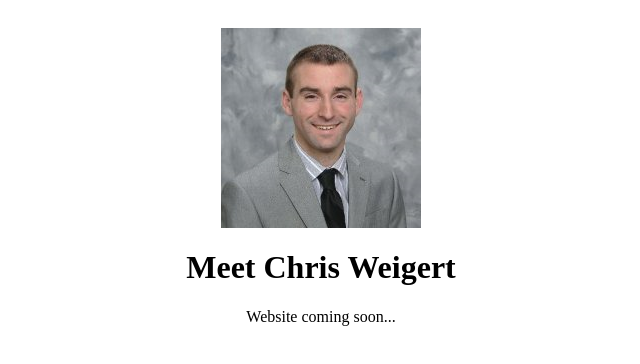
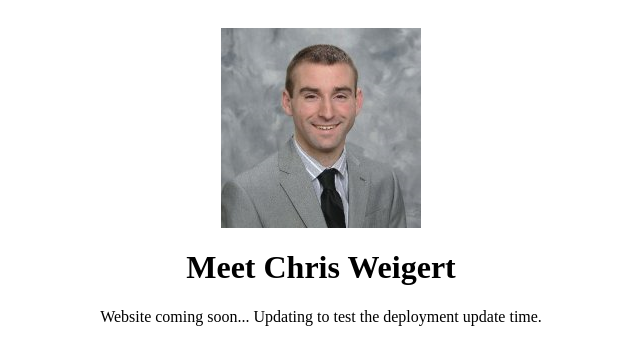
Before and after one commit to cweigert/chrisweigert, a plain HTML site: page index.html in a window 1280 px wide. Shown: the whole page, without its empty margins (319-959 px from the left). Drawn offline with Linux system fonts and the light colour scheme.

Commit message:
Update index.html

```diff
--- a/index.html
+++ b/index.html
@@ -9,6 +9,7 @@
         <h1>Meet Chris Weigert</h1>
         <p>
             Website coming soon...
+            Updating to test the deployment update time.
         </p>
         <!-- code for using javascript function from common.js: <input type="button" value="Click Button Test" onclick="testButtonClick();" /> -->
     </body>
```
